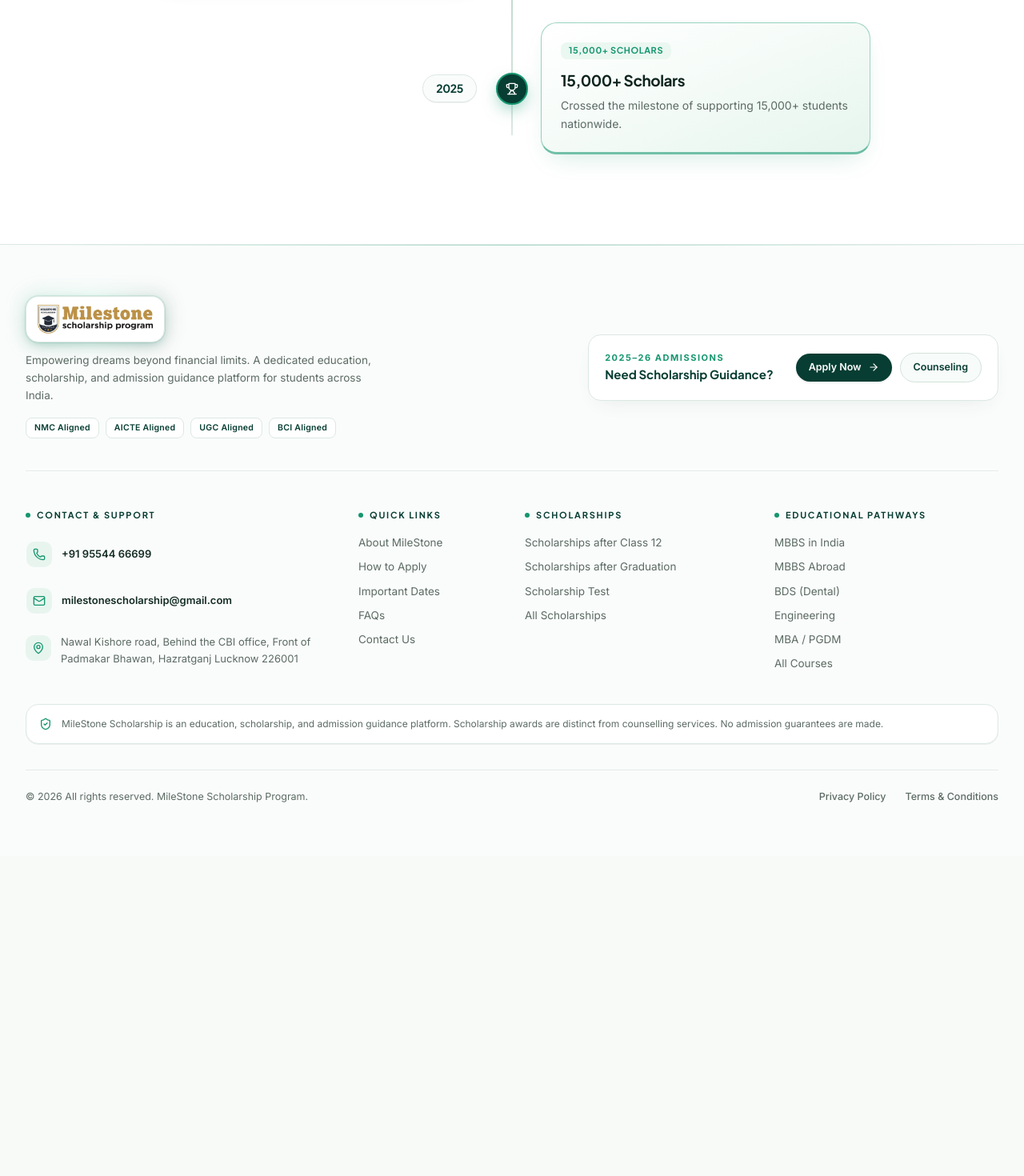
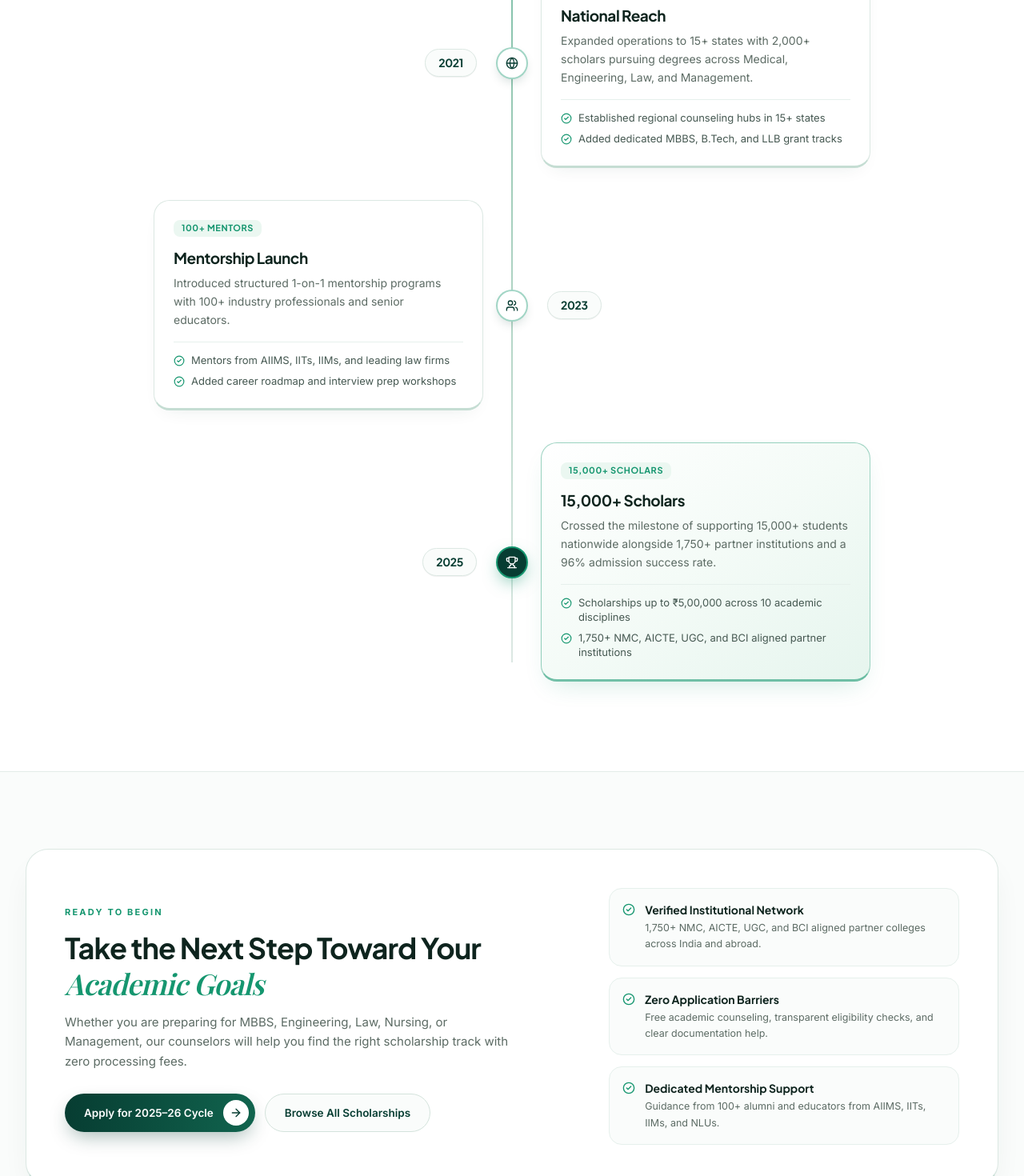
Before and after one commit to mannbond007/milestone, a Next.js app: page /about in a window 1280 px wide. Shown: the part 5660-7130 px from the top of the page at 80% size. Before the commit the page ends 6730 px from the top, so only its background shows below. Built offline with nearby package versions, Linux system fonts and the light colour scheme; no server answers.

Commit message:
Enrich About timeline milestones with bullet highlights and add closing accountability CTA band

```diff
--- a/src/app/about/page.tsx
+++ b/src/app/about/page.tsx
@@ -20,12 +20,72 @@ const values = [
 ];
 
 const milestones = [
-  { year: "2018", stat: "Foundation", title: "Foundation Year", description: "Milestone Scholarship Program was established with a vision to democratize education.", icon: Compass },
-  { year: "2019", stat: "500+ Scholars", title: "First Cohort", description: "500+ students received scholarships in our inaugural year across 5 states.", icon: GraduationCap },
-  { year: "2020", stat: "100% Online", title: "Digital Expansion", description: "Launched online scholarship tests and digital application portal.", icon: Laptop },
-  { year: "2021", stat: "2,000+ Scholars", title: "National Reach", description: "Expanded operations to 15+ states with 2,000+ scholars.", icon: Globe },
-  { year: "2023", stat: "100+ Mentors", title: "Mentorship Launch", description: "Introduced mentorship programs with 100+ industry professionals.", icon: Users },
-  { year: "2025", stat: "15,000+ Scholars", title: "15,000+ Scholars", description: "Crossed the milestone of supporting 15,000+ students nationwide.", icon: Trophy },
+  {
+    year: "2018",
+    stat: "Foundation",
+    title: "Foundation Year",
+    description: "Milestone Scholarship Program was established with a clear mission to make quality higher education accessible to deserving students.",
+    points: [
+      "Built a transparent merit and need-based evaluation process",
+      "Set up our first dedicated student guidance desk",
+    ],
+    icon: Compass,
+  },
+  {
+    year: "2019",
+    stat: "500+ Scholars",
+    title: "First Cohort",
+    description: "500+ students received scholarships in our inaugural year across 5 states, validating our combined grant and mentorship approach.",
+    points: [
+      "Direct tuition fee support across undergraduate programs",
+      "Partnered with initial network of recognized colleges",
+    ],
+    icon: GraduationCap,
+  },
+  {
+    year: "2020",
+    stat: "100% Online",
+    title: "Digital Expansion",
+    description: "Launched online scholarship assessment tests and a fully digital application portal so students from remote towns could apply easily.",
+    points: [
+      "Introduced remote proctored scholarship assessments",
+      "Streamlined online document verification checklists",
+    ],
+    icon: Laptop,
+  },
+  {
+    year: "2021",
+    stat: "2,000+ Scholars",
+    title: "National Reach",
+    description: "Expanded operations to 15+ states with 2,000+ scholars pursuing degrees across Medical, Engineering, Law, and Management.",
+    points: [
+      "Established regional counseling hubs in 15+ states",
+      "Added dedicated MBBS, B.Tech, and LLB grant tracks",
+    ],
+    icon: Globe,
+  },
+  {
+    year: "2023",
+    stat: "100+ Mentors",
+    title: "Mentorship Launch",
+    description: "Introduced structured 1-on-1 mentorship programs with 100+ industry professionals and senior educators.",
+    points: [
+      "Mentors from AIIMS, IITs, IIMs, and leading law firms",
+      "Added career roadmap and interview prep workshops",
+    ],
+    icon: Users,
+  },
+  {
+    year: "2025",
+    stat: "15,000+ Scholars",
+    title: "15,000+ Scholars",
+    description: "Crossed the milestone of supporting 15,000+ students nationwide alongside 1,750+ partner institutions and a 96% admission success rate.",
+    points: [
+      "Scholarships up to ₹5,00,000 across 10 academic disciplines",
+      "1,750+ NMC, AICTE, UGC, and BCI aligned partner institutions",
+    ],
+    icon: Trophy,
+  },
 ];
 
 export default function AboutPage() {
@@ -661,6 +721,18 @@ export default function AboutPage() {
                     <p className="mt-1.5 text-[14px] leading-[1.65] text-[#5C6B64] dark:text-[#A0B3AC]">
                       {item.description}
                     </p>
+
+                    <ul className="mt-4 space-y-2 border-t border-[#E6F0EC] pt-3.5 dark:border-[#18332B]">
+                      {item.points.map((pt) => (
+                        <li
+                          key={pt}
+                          className="flex items-start gap-2 text-[13px] leading-snug text-[#465952] dark:text-[#B7CDC4]"
+                        >
+                          <CheckCircle2 className="mt-0.5 h-3.5 w-3.5 shrink-0 text-[#15966F] dark:text-[#34D399]" />
+                          <span>{pt}</span>
+                        </li>
+                      ))}
+                    </ul>
                   </div>
                 );
 
@@ -721,6 +793,84 @@ export default function AboutPage() {
           </div>
         </div>
       </section>
+
+      {/* Closing Accountability & Next-Step Band */}
+      <section className="border-t border-[#E3ECE8] bg-[#FAFCFB] py-16 md:py-24 dark:border-[#162E26] dark:bg-[#07120F]">
+        <div className="mx-auto max-w-7xl px-4 sm:px-6 lg:px-8">
+          <ScrollReveal>
+            <div className="rounded-[28px] border border-[#DCE8E3] border-b-[3px] border-b-[#C5DDD3] bg-white p-7 shadow-[0_18px_46px_-18px_rgba(7,61,50,0.12)] sm:p-10 lg:p-12 dark:border-[#1E3B32] dark:border-b-[#122922] dark:bg-[#0D1E19]">
+              <div className="grid grid-cols-1 items-center gap-8 lg:grid-cols-12 lg:gap-12">
+                <div className="lg:col-span-7">
+                  <span className="text-[11px] font-bold uppercase tracking-[0.2em] text-[#15966F] dark:text-[#34D399]">
+                    Ready To Begin
+                  </span>
+                  <h2 className="mt-3 font-heading text-2xl font-bold leading-tight tracking-tight text-[#0E241E] sm:text-3xl lg:text-[36px] dark:text-white">
+                    Take the Next Step Toward Your{" "}
+                    <span className="font-editorial italic font-normal text-[#15966F] dark:text-[#34D399]">
+                      Academic Goals
+                    </span>
+                  </h2>
+                  <p className="mt-3.5 max-w-xl text-[15px] leading-relaxed text-[#5C6B64] dark:text-[#A0B3AC]">
+                    Whether you are preparing for MBBS, Engineering, Law, Nursing, or Management, our counselors will help you find the right scholarship track with zero processing fees.
+                  </p>
+
+                  <div className="mt-7 flex flex-col gap-3 sm:flex-row sm:items-center">
+                    <Link
+                      href="/sign-up"
+                      className="group inline-flex h-12 items-center justify-between gap-3 rounded-full bg-gradient-to-r from-[#073D32] to-[#11644E] pl-6 pr-2 text-[13.5px] font-semibold text-white shadow-[0_10px_24px_-6px_rgba(7,61,50,0.38)] transition-all duration-200 hover:-translate-y-0.5 hover:from-[#0A4E3F] hover:to-[#158062] sm:justify-center"
+                    >
+                      <span>Apply for 2025–26 Cycle</span>
+                      <span className="flex h-8 w-8 items-center justify-center rounded-full bg-white text-[#073D32] transition-transform duration-200 group-hover:translate-x-0.5">
+                        <ArrowRight className="h-4 w-4" />
+                      </span>
+                    </Link>
+
+                    <Link
+                      href="/scholarships"
+                      className="inline-flex h-12 items-center justify-center rounded-full border border-[#D4E3DC] bg-[#FAFCFB] px-6 text-[13.5px] font-semibold text-[#073D32] transition-all duration-200 hover:border-[#15966F]/50 hover:bg-white hover:text-[#15966F] dark:border-[#1E3B32] dark:bg-[#132E26] dark:text-white"
+                    >
+                      Browse All Scholarships
+                    </Link>
+                  </div>
+                </div>
+
+                {/* Right Accountability Checklist */}
+                <div className="space-y-3.5 lg:col-span-5">
+                  {[
+                    {
+                      title: "Verified Institutional Network",
+                      detail: "1,750+ NMC, AICTE, UGC, and BCI aligned partner colleges across India and abroad.",
+                    },
+                    {
+                      title: "Zero Application Barriers",
+                      detail: "Free academic counseling, transparent eligibility checks, and clear documentation help.",
+                    },
+                    {
+                      title: "Dedicated Mentorship Support",
+                      detail: "Guidance from 100+ alumni and educators from AIIMS, IITs, IIMs, and NLUs.",
+                    },
+                  ].map((item) => (
+                    <div
+                      key={item.title}
+                      className="flex items-start gap-3 rounded-2xl border border-[#E6F0EC] bg-[#FAFCFB] p-4 dark:border-[#18332B] dark:bg-[#11261F]"
+                    >
+                      <CheckCircle2 className="mt-0.5 h-4 w-4 shrink-0 text-[#15966F] dark:text-[#34D399]" />
+                      <div>
+                        <div className="font-heading text-[14px] font-bold text-[#0E241E] dark:text-white">
+                          {item.title}
+                        </div>
+                        <p className="mt-0.5 text-[12.5px] leading-relaxed text-[#5C6B64] dark:text-[#A0B3AC]">
+                          {item.detail}
+                        </p>
+                      </div>
+                    </div>
+                  ))}
+                </div>
+              </div>
+            </div>
+          </ScrollReveal>
+        </div>
+      </section>
     </div>
   );
 }
```
